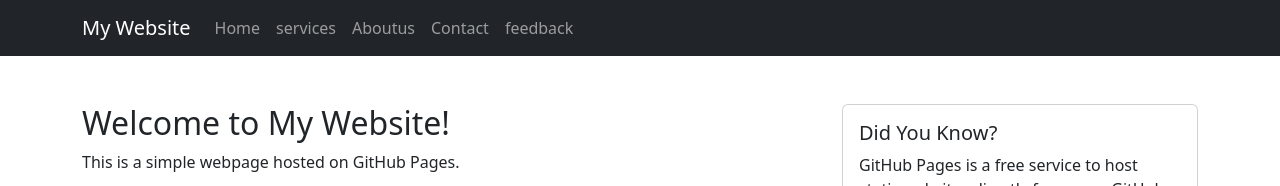
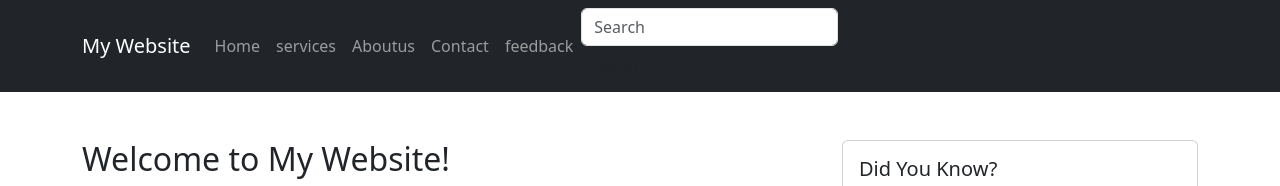
Before and after one commit to bida24-107/3t-logistics, a plain HTML site: page index.html in a window 1280 px wide. Shown: the top 186 px of the page. Drawn offline with nearby package versions, Linux system fonts and the light colour scheme.

Commit message:
Update index.html

```diff
--- a/index.html
+++ b/index.html
@@ -58,7 +58,12 @@
 </li>
 
     </ul>
-
+    <form class="navbar-form navbar-left" action="/action_page.php">
+      <div class="form-group">
+        <input type="text" class="form-control" placeholder="Search">
+      </div>
+      <button type="submit" class="btn btn-default">Submit</button>
+    </form>
     </div>
 
     </div>
```
